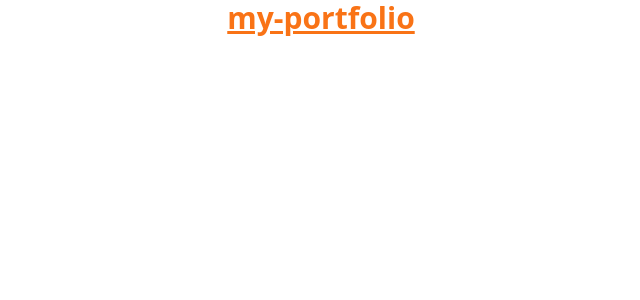
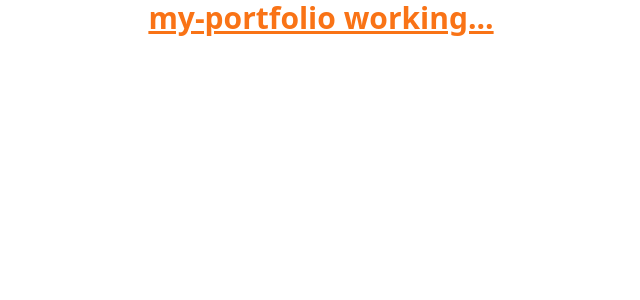
Before and after one commit to zainqaimi/my-portfolio, a React (Vite) app: page / in a window 1280 px wide. Shown: the top 300 px of the page, without its empty margins (319-959 px from the left). Built offline with nearby package versions, Linux system fonts and the light colour scheme.

Commit message:
Update App.tsx

```diff
--- a/src/App.tsx
+++ b/src/App.tsx
@@ -1,7 +1,7 @@
 export default function App() {
   return (
     <h1 className="text-3xl font-bold underline text-orange-500 text-center">
-      my-portfolio
+      my-portfolio working...
     </h1>
   );
 }
```
